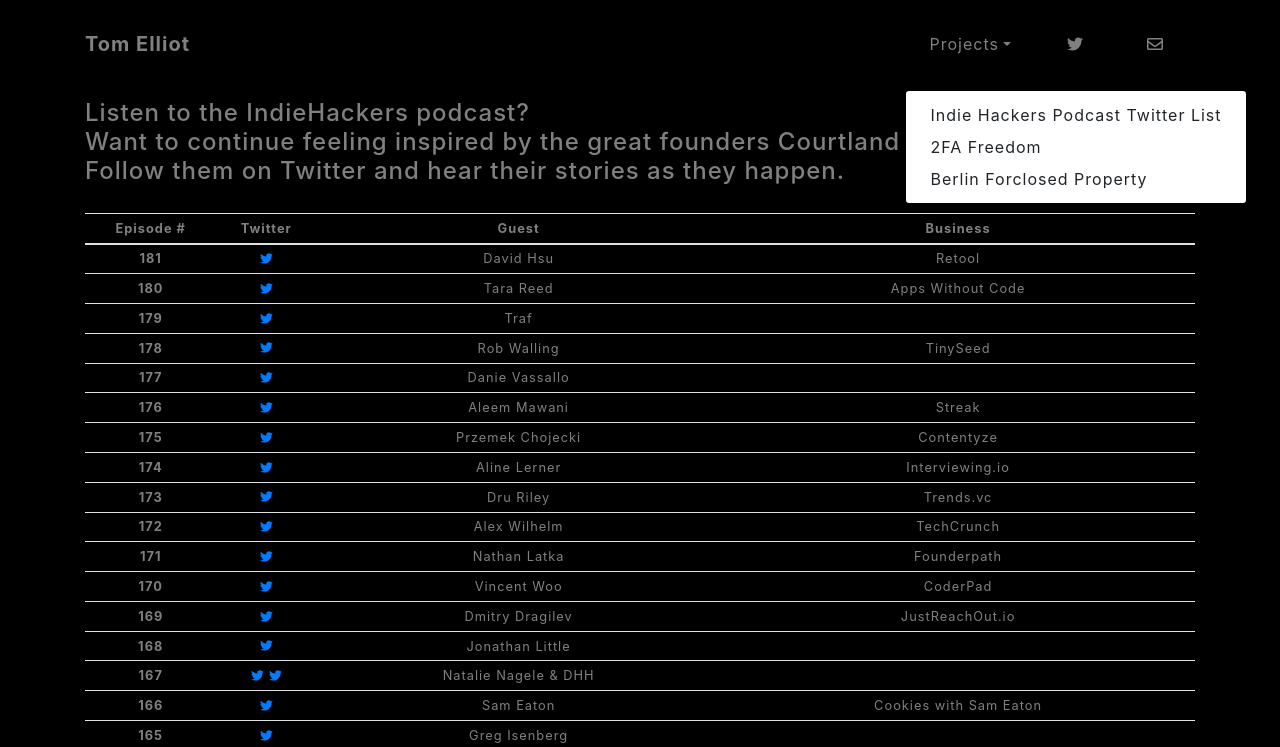
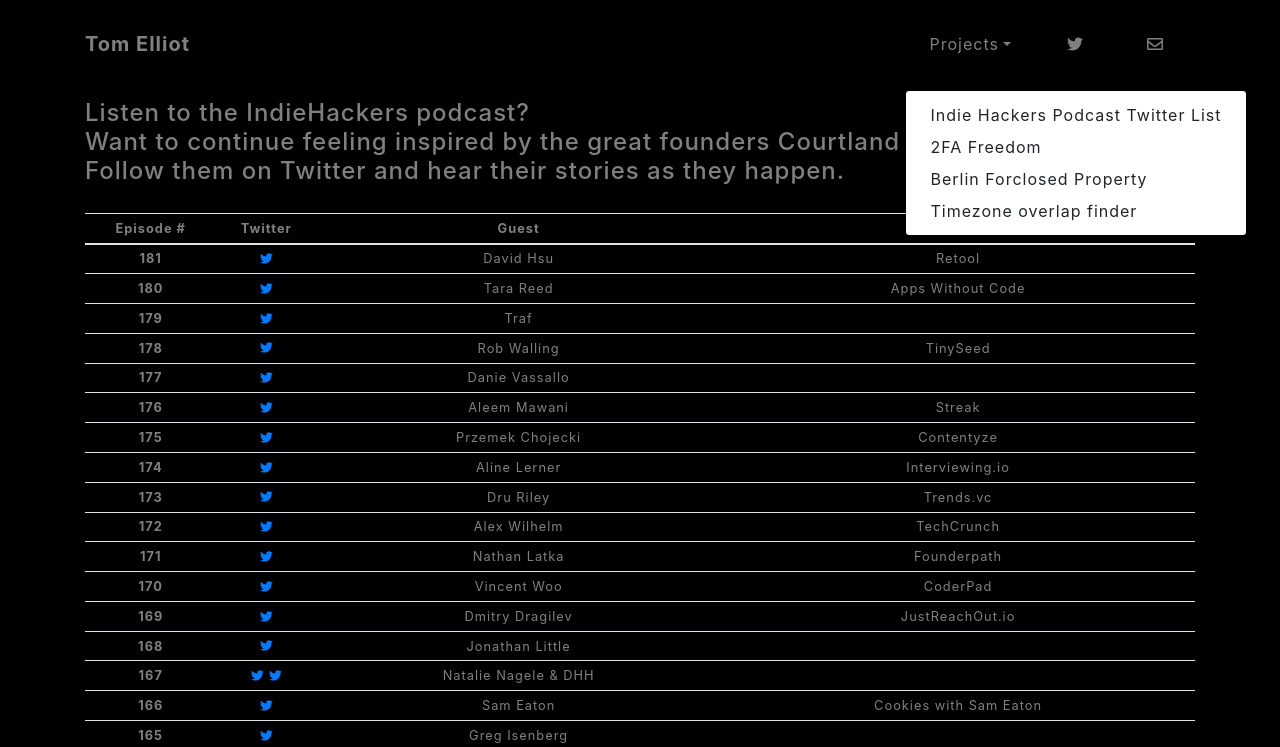
Before and after one commit to tomelliot/tomelliot.github.io, a plain HTML site: page ih.html in a window 1280 px wide. Both pictures are taken after a click on the button "Projects". Shown: the top 747 px of the page. Drawn offline with nearby package versions, Linux system fonts and the light colour scheme.

Commit message:
add schedules.pro

```diff
--- a/ih.html
+++ b/ih.html
@@ -60,6 +60,7 @@
                             <a class="dropdown-item" href="ih.html">Indie Hackers Podcast Twitter List</a>
                             <a class="dropdown-item" href="https://www.2fafreedom.com">2FA Freedom</a>
                             <a class="dropdown-item" href="http://berlin.tomelliot.net">Berlin Forclosed Property</a>
+                            <a class="dropdown-item" href="https://www.schedules.pro/">Timezone overlap finder</a>
                           </div>
                         </li>
                         <li class="nav-item">
```
Also changed, not shown: index.html (+1 -0 lines).
